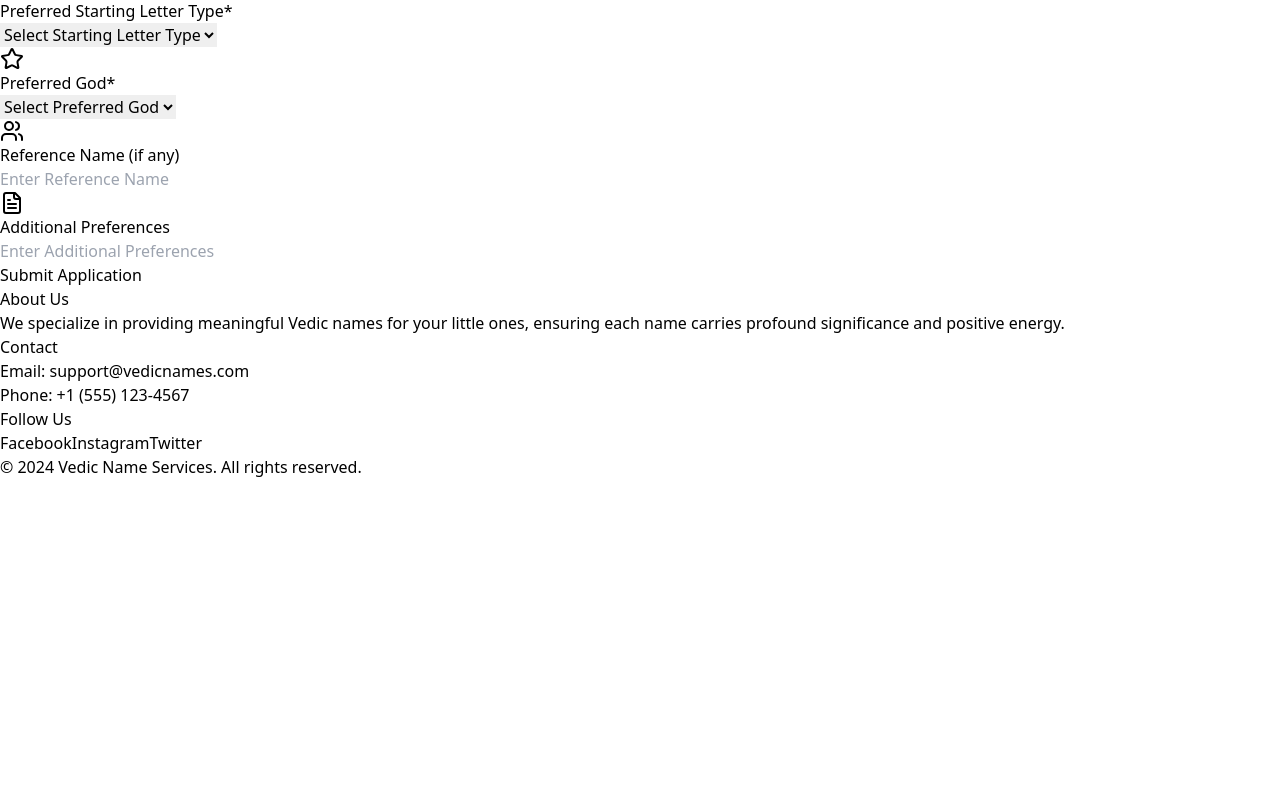
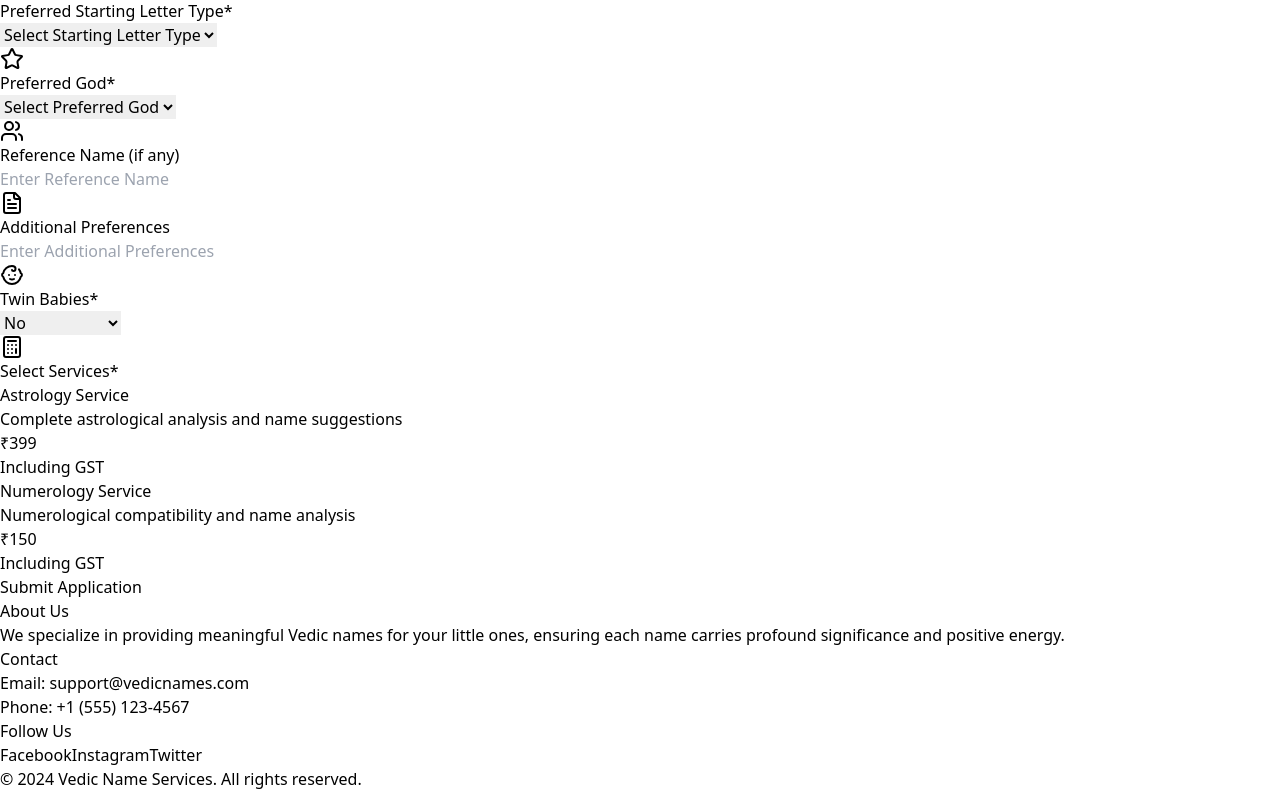
Before and after one commit to ramtejvigna/CRM-form, a React (Vite) app: page / in a window 1280 px wide. Shown: the part 2604-3395 px from the top of the page. Before the commit the page ends 3083 px from the top, so only its background shows below. Built offline with nearby package versions, Linux system fonts and the light colour scheme.

Commit message:
added service selection

```diff
--- a/src/components/Form/index.jsx
+++ b/src/components/Form/index.jsx
@@ -1,6 +1,6 @@
 import React, { useState, useEffect, useRef } from 'react';
 import { motion, AnimatePresence } from 'framer-motion';
-import { Heart, Baby, Star, Clock, MapPin, Mail, Phone, User, Users, FileText, AtSign, Globe, Share2, CheckCircle2, XCircle, Send, Gift } from 'lucide-react';
+import { Heart, Baby, Star, Clock, MapPin, Mail, Phone, User, Users, FileText,Calculator,Check, AtSign, Globe, Share2, CheckCircle2, XCircle, Send, Gift } from 'lucide-react';
 import axios from 'axios';
 import { LocationSuggestions, ApplicationIDModal } from './LocationSuggestions';
 
@@ -8,7 +8,7 @@ const GodOptions = [
   "Ganesha", "Shiva", "Vishnu", "Krishna", "Rama", "Hanuman", "Durga", "Lakshmi", "Saraswati", "Brahma", "Indra", "Agni", "Varuna", "Vayu", "Yama", "Surya", "Chandra", "Skanda", "Kubera"
 ];
 
-const api = "https://vedic-backend-neon.vercel.app"
+const api = "http://localhost:9000"
 const deployedAPI = "https://vedic-backend-neon.vercel.app"
 
 const CustomNotification = ({ status, message }) => (
@@ -51,7 +51,11 @@ const CustomerForm = () => {
         additionalPreferences: '',
         leadSource: '',
         socialMediaId: '',
-        otherSource: ''
+        otherSource: '',
+        isTwins: 'no',
+        selectedServices: [],
+        totalPrice: 0
+
     });
 
     const [errors, setErrors] = useState({
@@ -66,7 +70,8 @@ const CustomerForm = () => {
         birthplace: false,
         preferredStartingLetterType: false,
         preferredStartingLetter: false,
-        preferredGod: false
+        preferredGod: false,
+        services : false
     });
 
   const [isSubmitting, setIsSubmitting] = useState(false);
@@ -76,7 +81,42 @@ const CustomerForm = () => {
   const [showApplicationModal, setShowApplicationModal] = useState(false);
   const [applicationId, setApplicationId] = useState('');
   const locationInputRef = useRef(null);
+  const services = [
+    { id: 'astro', name: 'Astrology Service', price: 399 },
+    { id: 'numerology', name: 'Numerology Service', price: 150 }
+  ];
 
+  // Calculate total price when services change
+  const calculateTotalPrice = (selectedServices) => {
+    return selectedServices.reduce((total, service) => {
+      const serviceDetails = services.find(s => s.id === service);
+      return total + (serviceDetails ? serviceDetails.price : 0);
+    }, 0);
+  };
+
+  const handleServiceChange = (serviceId) => {
+    const updatedServices = formData.selectedServices.includes(serviceId)
+      ? formData.selectedServices.filter(id => id !== serviceId)
+      : [...formData.selectedServices, serviceId];
+
+    setFormData(prev => ({
+      ...prev,
+      selectedServices: updatedServices,
+      totalPrice: calculateTotalPrice(updatedServices)
+    }));
+  };
+
+  // Add these fields to your existing formFields array
+  const additionalFormFields = [
+    {
+      icon: <Baby />,
+      label: "Twin Babies",
+      name: "isTwins",
+      type: "select",
+      options: ["no", "yes"],
+      required: true
+    },
+  ];
     const handleChange = (e) => {
         const { name, value } = e.target;
 
@@ -161,6 +201,11 @@ const CustomerForm = () => {
 
     const validateForm = () => {
         let isValid = true;
+        if (formData.selectedServices.length === 0) {
+          setErrors(prev => ({ ...prev, services: true }));
+          isValid = false;
+        }
+
 
         if (formData.customerName.trim() === '') {
             setErrors(prev => ({ ...prev, customerName: true }));
@@ -264,14 +309,14 @@ const CustomerForm = () => {
       setIsSubmitting(true);
 
       try {
-      const response = await fetch(`${api}/customers/addCustomerWithAssignment`, {
+        const response = await fetch(`${deployedAPI}/customers/addCustomerWithAssignment`, {
           method: 'POST',
           headers: {
             'Content-Type': 'application/json',
           },
           body: JSON.stringify(formData),
         });
-      const data = await response.json()
+        const data = await response.json();
 
         if (response.ok) {
           setApplicationId(data.applicationId);
@@ -285,20 +330,8 @@ const CustomerForm = () => {
           setTimeout(() => {
             setShowApplicationModal(true);
           }, 3000);
-      } else {
-        throw new Error('Submission failed');
-      }
-    } catch (error) {
-      setSubmitStatus({
-        success: false,
-        message: 'Oops! Something went wrong. Please try again.'
-      });
-    } finally {
-      setIsSubmitting(false);
 
-      // Hide notification after 5 seconds
-      setTimeout(() => setShowNotification(false), 5000);
-
+          // Reset form data
           setFormData({
             customerName: '',
             email: '',
@@ -316,8 +349,22 @@ const CustomerForm = () => {
             additionalPreferences: '',
             leadSource: '',
             socialMediaId: '',
-                otherSource: ''
+            otherSource: '',
+            isTwins: '',
+            selectedServices: [],
+            totalPrice: 0
           });
+        } else {
+          throw new Error('Submission failed');
+        }
+      } catch (error) {
+        setSubmitStatus({
+          success: false,
+          message: 'Oops! Something went wrong. Please try again.'
+        });
+      } finally {
+        setIsSubmitting(false);
+        setTimeout(() => setShowNotification(false), 5000);
       }
     };
 
@@ -357,6 +404,94 @@ const CustomerForm = () => {
     { icon: <Users />, label: "Reference Name (if any)", name: "referenceName", type: "text", placeholder: "Enter Reference Name" },
     { icon: <FileText />, label: "Additional Preferences", name: "additionalPreferences", type: "text", placeholder: "Enter Additional Preferences" },
   ];
+  const ServiceSelection = () => (
+    <motion.div
+      initial={{ opacity: 0 }}
+      animate={{ opacity: 1 }}
+      className="col-span-2 mt-6 p-6 bg-purple-50 rounded-xl"
+    >
+      <h3 className="text-xl font-semibold mb-4 flex items-center gap-2">
+        <Calculator className="w-6 h-6 text-purple-600" />
+        Select Services
+        <span className="text-red-600 ml-1">*</span>
+      </h3>
+
+      <div className="space-y-4">
+        {services.map((service) => (
+          <motion.div
+            key={service.id}
+            initial={{ opacity: 0, y: 10 }}
+            animate={{ opacity: 1, y: 0 }}
+            whileHover={{ scale: 1.01 }}
+            className="flex items-center justify-between p-4 bg-white rounded-lg shadow-sm hover:shadow-md transition-all cursor-pointer"
+            onClick={() => handleServiceChange(service.id)}
+          >
+            <div className="flex items-center gap-3">
+              <div
+                className={`w-6 h-6 rounded-md border-2 flex items-center justify-center transition-colors ${
+                  formData.selectedServices.includes(service.id)
+                    ? 'bg-purple-600 border-purple-600'
+                    : 'border-gray-300 hover:border-purple-400'
+                }`}
+              >
+                {formData.selectedServices.includes(service.id) && (
+                  <Check className="w-4 h-4 text-white" />
+                )}
+              </div>
+              <div>
+                <span className="font-medium">{service.name}</span>
+                <p className="text-sm text-gray-500">
+                  {service.id === 'astro'
+                    ? 'Complete astrological analysis and name suggestions'
+                    : 'Numerological compatibility and name analysis'
+                  }
+                </p>
+              </div>
+            </div>
+            <div className="text-right">
+              <span className="text-purple-600 font-semibold">₹{service.price}</span>
+              <p className="text-xs text-gray-500">Including GST</p>
+            </div>
+          </motion.div>
+        ))}
+      </div>
+
+      {errors.services && (
+        <motion.div
+          initial={{ opacity: 0, y: 5 }}
+          animate={{ opacity: 1, y: 0 }}
+          className="text-red-600 text-sm mt-2"
+        >
+          Please select at least one service
+        </motion.div>
+      )}
+
+      {formData.selectedServices.length > 0 && (
+        <motion.div
+          initial={{ opacity: 0, y: 10 }}
+          animate={{ opacity: 1, y: 0 }}
+          className="mt-6 p-4 bg-white rounded-lg shadow-sm border-2 border-purple-100"
+        >
+          <div className="flex justify-between items-center">
+            <div>
+              <span className="font-semibold text-gray-700">Total Amount</span>
+              <p className="text-xs text-gray-500">Services selected: {formData.selectedServices.length}</p>
+            </div>
+            <div className="text-right">
+              <span className="text-2xl font-bold text-purple-600">₹{formData.totalPrice}</span>
+              <p className="text-xs text-gray-500">Including GST</p>
+            </div>
+          </div>
+          {formData.selectedServices.length === 2 && (
+            <div className="mt-2 text-sm text-green-600 flex items-center gap-1">
+              <Check className="w-4 h-4" />
+              <span>You've selected both services for comprehensive analysis!</span>
+            </div>
+          )}
+        </motion.div>
+      )}
+    </motion.div>
+  );
 
     return (
         <div className="min-h-screen bg-gradient-to-b from-purple-50 to-white">
@@ -605,7 +740,59 @@ const CustomerForm = () => {
                 )}
               </motion.div>
             ))}
+
+            {/* New Twin Babies field */}
+{additionalFormFields.map((field, index) => (
+  <motion.div
+    key={index}
+    initial={{ opacity: 0, x: -20 }}
+    animate={{ opacity: 1, x: 0 }}
+    transition={{ duration: 0.5, delay: index * 0.1 }}
+    className="relative col-span-2 md:col-span-1"
+  >
+    <div className="flex items-center space-x-2 mb-2">
+      {field.icon}
+      <label className={`text-sm font-medium ${field.required ? 'text-slate-800' : 'text-gray-700'}`}>
+        {field.label}
+        {field.required && <span className="text-red-600 ml-1">*</span>}
+      </label>
     </div>
+    <div className="relative">
+      <select
+        name={field.name}
+        value={formData[field.name]}
+        onChange={handleChange}
+        className={`w-full p-3 border ${
+          errors[field.name]
+            ? 'border-red-300 focus:ring-2 focus:ring-red-400 focus:border-transparent'
+            : 'border-gray-300 focus:ring-2 focus:ring-purple-400 focus:border-transparent'
+        } rounded-lg transition-all`}
+      >
+        <option value="">Select Option</option>
+        {field.options.map((option) => (
+          <option key={option} value={option}>
+            {option.charAt(0).toUpperCase() + option.slice(1)}
+          </option>
+        ))}
+      </select>
+    </div>
+    {errors[field.name] && (
+      <motion.div
+        initial={{ opacity: 0, y: 5 }}
+        animate={{ opacity: 1, y: 0 }}
+        transition={{ duration: 0.3 }}
+        className="text-red-600 text-sm mt-2"
+      >
+        {`${field.label} is required`}
+      </motion.div>
+    )}
+  </motion.div>
+))}
+</div>
+
+{/* Service Selection Component */}
+<ServiceSelection />
+
 
                     <motion.button
                         whileHover={{ scale: 1.02 }}
```
Lines whose indentation alone changed are shown as unchanged.
